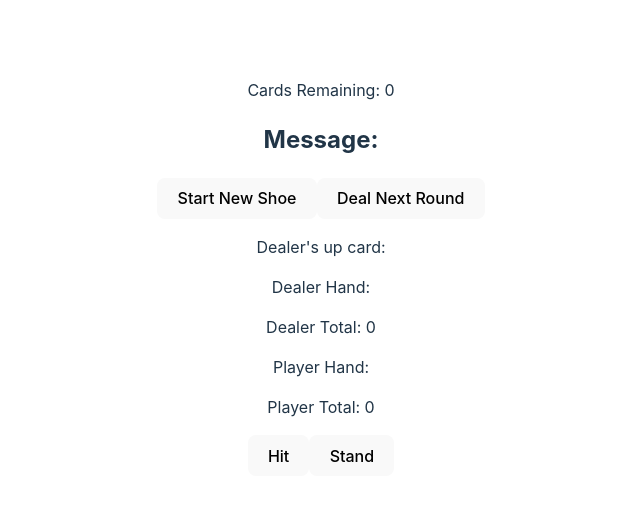
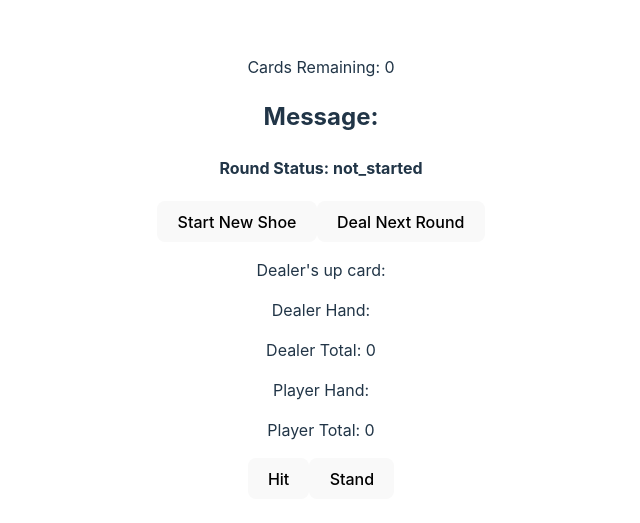
Before and after one commit to bmfischer3/react-blackjack-app, a React (Vite) app: page / in a window 1280 px wide. Shown: the part 131-654 px from the top of the page, without its empty margins (319-959 px from the left). Built offline with nearby package versions, Linux system fonts and the light colour scheme.

Commit message:
Revised code to reduce state redundancies. Simplified logic flow of roundStatus. Added in button delay for the playerHit so player cannot doubletap the hit button after surpassing 21.

```diff
--- a/src/App.jsx
+++ b/src/App.jsx
@@ -105,6 +105,7 @@ function App() {
     StartNewShoe,
     DealRound,
     GetHandTotal,
+    DealerTurn
   };
 
 
@@ -118,8 +119,11 @@ function App() {
   }, [dealerHand]);
 
   useEffect(() => {
-    if (roundStatus === "round_complete" || roundStatus === "player_action_complete") {
+    if (roundStatus === "round_complete" || roundStatus === "dealer_turn") {
       setPlayerActionDisabled(true);
+    }
+    else {
+      setPlayerActionDisabled(false);
     }
   }, [roundStatus]);
 
@@ -218,9 +222,8 @@ function App() {
 
     // Dealer's turn logic
   function DealerTurn() {
-
+    if (roundStatus != "round_complete") {
       setRoundStatus("dealer_turn");
-
       const playDealerTurn = (currentHand) => {
         const dealerTotal = GetHandTotal(currentHand);
         if (dealerTotal >= 17) {
@@ -242,6 +245,7 @@ function App() {
       }
       playDealerTurn(dealerHand);
   }
+}
 
   return (
     <div>
--- a/src/components/Calculations.jsx
+++ b/src/components/Calculations.jsx
@@ -31,7 +31,6 @@ export function Calculations({
     // Insert the functions and UseEffect() pieces related to calculations here.
 
 
-    // Evaluate the round
     useEffect(() => {
         if (roundStatus === "init_hand_dealt") {
             let dealer_init_total = GetHandTotal(dealerHand);
@@ -53,6 +52,11 @@ export function Calculations({
                 setRoundResult("dealer_win");
                 setRoundStatus("round_complete");
                 setRoundMessage("Dealer Win");
+            }
+            else {
+                setRoundResult("in_progress");
+                setRoundStatus("player_turn");
+                setRoundMessage("Player Turn");
             }
         }
 
@@ -79,14 +83,35 @@ export function Calculations({
                 setRoundStatus("round_complete");
             }
         }
-    }, [roundStatus, dealerScore, playerScore]);
+
+        else if (roundStatus === "player_turn") {
+                // React to player bust
+
+            if (playerScore > 21) {
+                setRoundStatus("round_complete")
+                setRoundMessage("Dealer Wins");
+            }
+            else if (playerScore === 21) {
+                setRoundStatus("dealer_turn");
+                setRoundMessage("Dealer Turn");
+                DealerTurn();
+            }
+            else {
+                setRoundStatus("player_turn");
+                setRoundMessage("Player Turn");
+                setPlayerActionDisabled(false);
+            }
+    }
+
+
+    }, [roundStatus, dealerScore, playerScore, playerHand, dealerHand]);
 
     return (
 
         <div>
             <p>Cards Remaining: {shoeRef.current.length}</p>
             <h2>Message: {roundMessage}</h2>
-            {/* <h4>Round Status: {roundStatus}</h4> */}
+            <h4>Round Status: {roundStatus}</h4>
             <button onClick={StartNewShoe}>Start New Shoe</button>
             <button onClick={DealRound}>Deal Next Round</button>
             <div>
--- a/src/components/Player.jsx
+++ b/src/components/Player.jsx
@@ -3,43 +3,29 @@ import React, { useEffect } from "react";
 export function PlayerActions({
     playerHand, setPlayerHand,
     playerScore, setPlayerScore,
-    roundMessage, setRoundMessage,
+    // roundMessage, setRoundMessage,
     roundStatus, setRoundStatus,
     setPlayerActionDisabled, playerActionDisabled,
     DrawCard, DealerTurn
 
 }) {
 
-    // States defined
-
-
     // Player action: Hit
     function PlayerHit() {
-        setRoundStatus("player_turn")
         const drawnCard = DrawCard();
         const updatedHand = [...playerHand, drawnCard];
         setPlayerHand(updatedHand);
+        setPlayerActionDisabled(true);
     }
 
     // Player action: Stand
     function PlayerStand() {
-        setRoundStatus("player_action_complete");
-        DealerTurn();
+        if (roundStatus != "round_complete") {
+            DealerTurn();
+        }
     }
 
-    // React to player bust
-    useEffect(() => {
-        if (playerScore > 21) {
-            setRoundStatus("round_complete")
-            setRoundMessage("Dealer Wins");
-        }
-        else if (playerScore === 21) {
-            setRoundStatus("player_action_complete");
-            setRoundMessage("Dealer Turn");
-            DealerTurn();
-        }
 
-    }, [playerScore]);
 
 
     return (
```
Also changed, not shown: 1 other file (tests, documents, lock files or other folders). Lines whose indentation alone changed are shown as unchanged.
